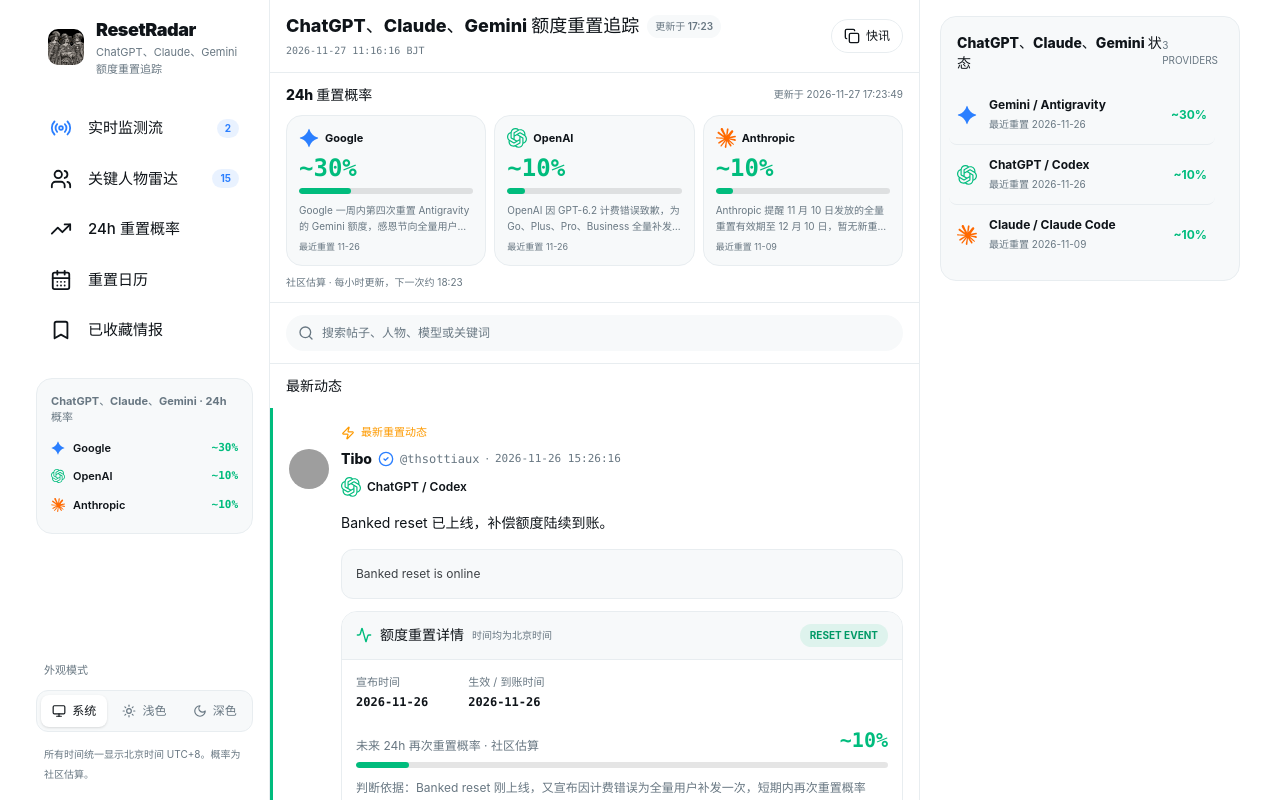
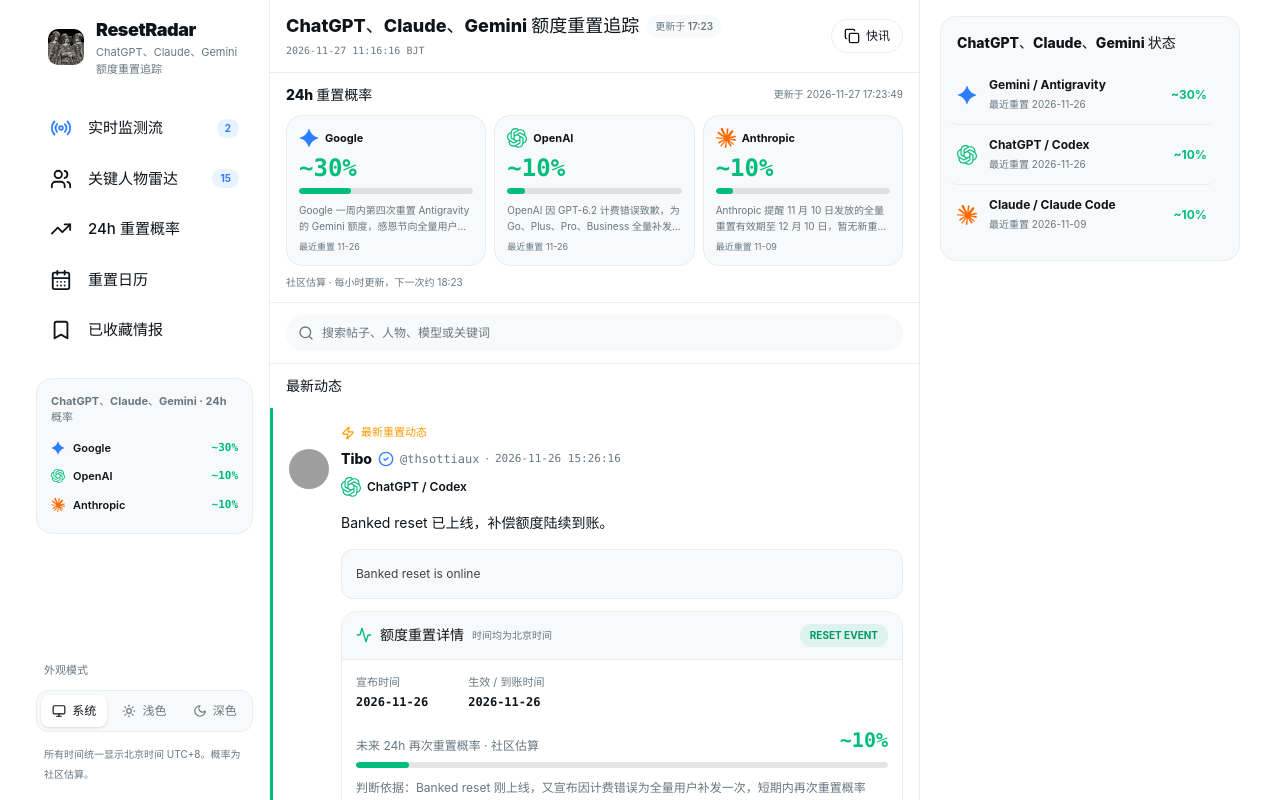
Before and after one commit to miaoshamm/ResetRadar, a React (Vite) app: page / in a window 1280 px wide. Shown: the top 800 px of the page. Built offline with nearby package versions, Linux system fonts and the light colour scheme; grey boxes are pictures that could not be loaded; the HTML template or start-up script is replaced by a standard one.

Commit message:
右栏状态卡标题修复：去掉与长标题重叠的 3 PROVIDERS 标签

```diff
--- a/src/App.tsx
+++ b/src/App.tsx
@@ -437,7 +437,7 @@ export default function ResetRadar() {
         <aside className="hidden w-[340px] shrink-0 space-y-4 px-5 py-4 lg:block">
           <div className="sticky top-4 space-y-4">
             <div className="rounded-2xl border border-[var(--line)] bg-[var(--surface-2)] p-4">
-              <div className="mb-3 flex items-center justify-between"><h3 className="text-sm font-extrabold">ChatGPT、Claude、Gemini 状态</h3><span className="text-[10px] text-[var(--muted)]">3 PROVIDERS</span></div>
+              <div className="mb-3"><h3 className="text-sm font-extrabold">ChatGPT、Claude、Gemini 状态</h3></div>
               {(["google", "openai", "anthropic"] as Provider[]).map((key) => {
                 const st = STATUS.providers[key];
                 return <div key={key} className="-mx-2 flex w-full items-center gap-3 rounded-lg border-b border-[var(--line)] px-2 py-3 last:border-0">
```
